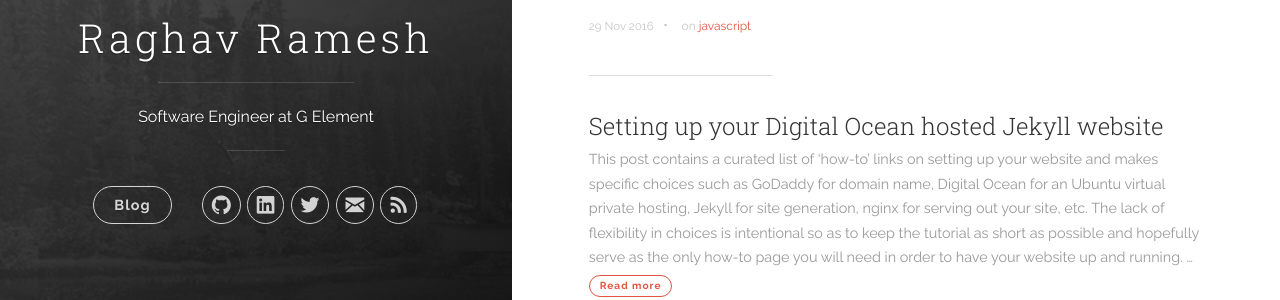
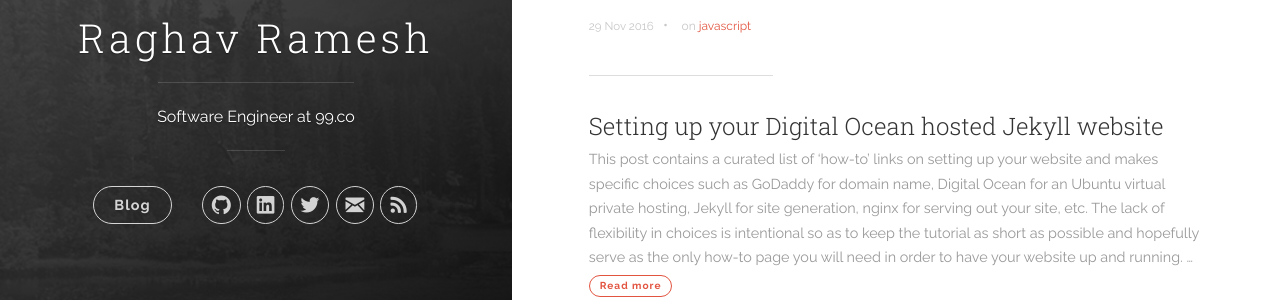
Before and after one commit to RaghavRamesh/RaghavRamesh.github.io, a Jekyll site: the page built from index.html, in a window 1280 px wide. Shown: the part 391-691 px from the top of the page. Built offline with Jekyll 4.4.1, drawn with Linux system fonts in a browser that asks for light colours; nearby versions of some CDN libraries; the list of posts is cut into pages by our own code.

Commit message:
Update employer

```diff
--- a/_config.yml
+++ b/_config.yml
@@ -1,6 +1,6 @@
 # Site settings
 title: Raghav Ramesh
-description: 'Software Engineer at G Element'
+description: 'Software Engineer at 99.co'
 url: 'http://raghavramesh.com'
 baseurl: '/'
 google_analytics: 'UA-56675128-1'
```
